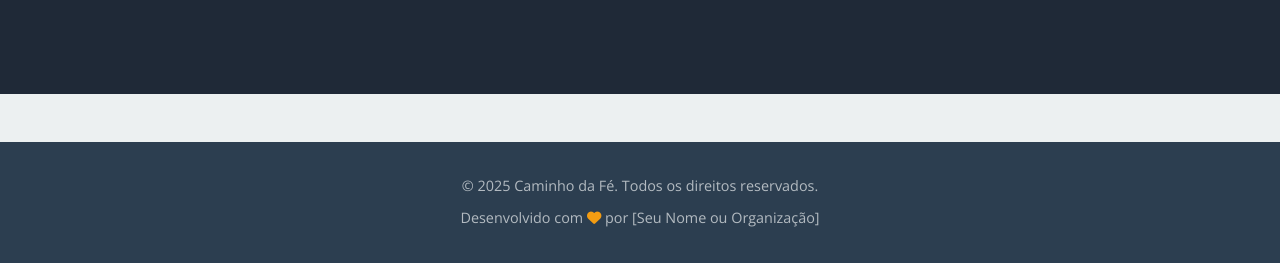
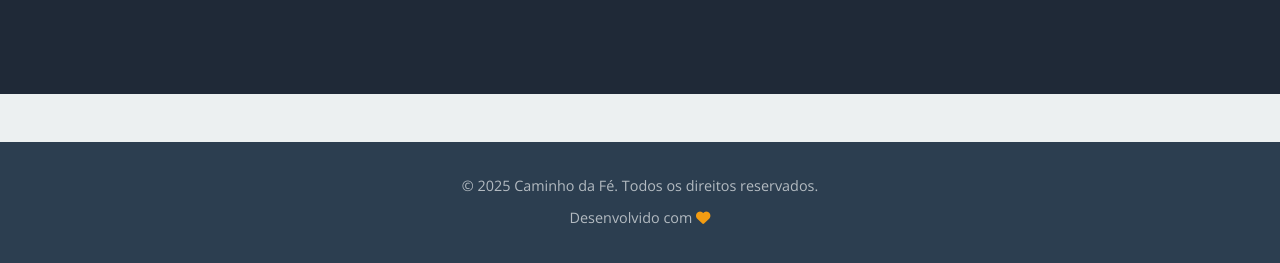
Before and after one commit to KevinPiress/Caminho-da-F-., a plain HTML site: page index.html in a window 1280 px wide. Shown: the part 3795-4058 px from the top of the page. Drawn offline with nearby package versions, Linux system fonts and the light colour scheme.

Commit message:
Add files via upload

```diff
--- a/index.html
+++ b/index.html
@@ -206,8 +206,7 @@
     <footer id="main-footer">
         <div class="container">
             <p>© <span id="current-year"></span> Caminho da Fé. Todos os direitos reservados.</p>
-            <p>Desenvolvido com <i class="fas fa-heart" style="color: var(--cor-acento-alt);"></i> por [Seu Nome ou
-                Organização]</p> <!-- ATUALIZE O NOME -->
+            <p>Desenvolvido com <i class="fas fa-heart" style="color: var(--cor-acento-alt);"></i></p> <!-- ATUALIZE O NOME -->
         </div>
     </footer>
 
```
